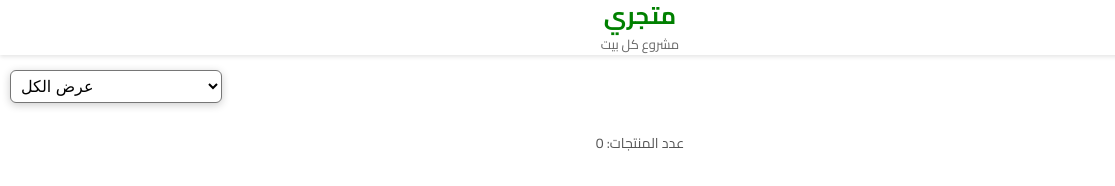
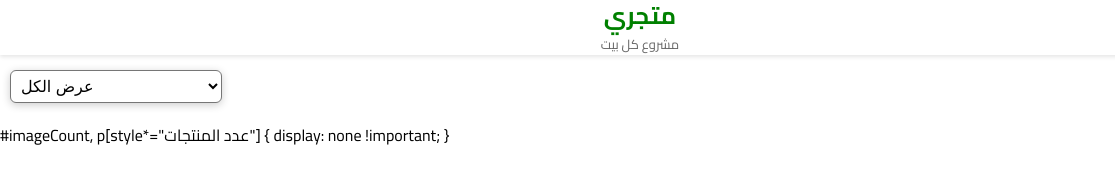
Before and after one commit to kollomollo1/newhtml, a plain HTML site: page public/index.html in a window 1280 px wide. Shown: the full height of the page, 0-1115 px from the left. Drawn offline with Linux system fonts and the light colour scheme; no server answers.

Commit message:
uaaaaa.js

```diff
--- a/public/index.html
+++ b/public/index.html
@@ -157,9 +157,9 @@
     <option value="أحذية رجالي">أحذية رجالي</option>
   </select>
 
-  <p style="text-align:center; font-size:14px; color:#555; margin-top: 10px;">
-    عدد المنتجات: <span id="imageCount">0</span>
-  </p>
+  #imageCount, p[style*="عدد المنتجات"] {
+  display: none !important;
+}
 
   <div class="gallery" id="gallery"></div>
 
```
